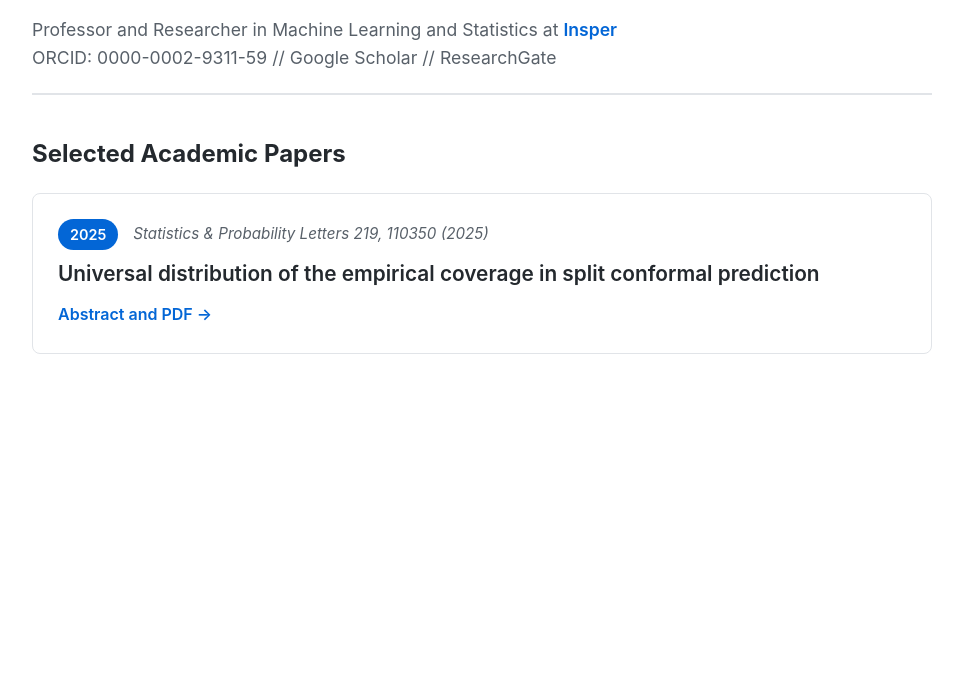
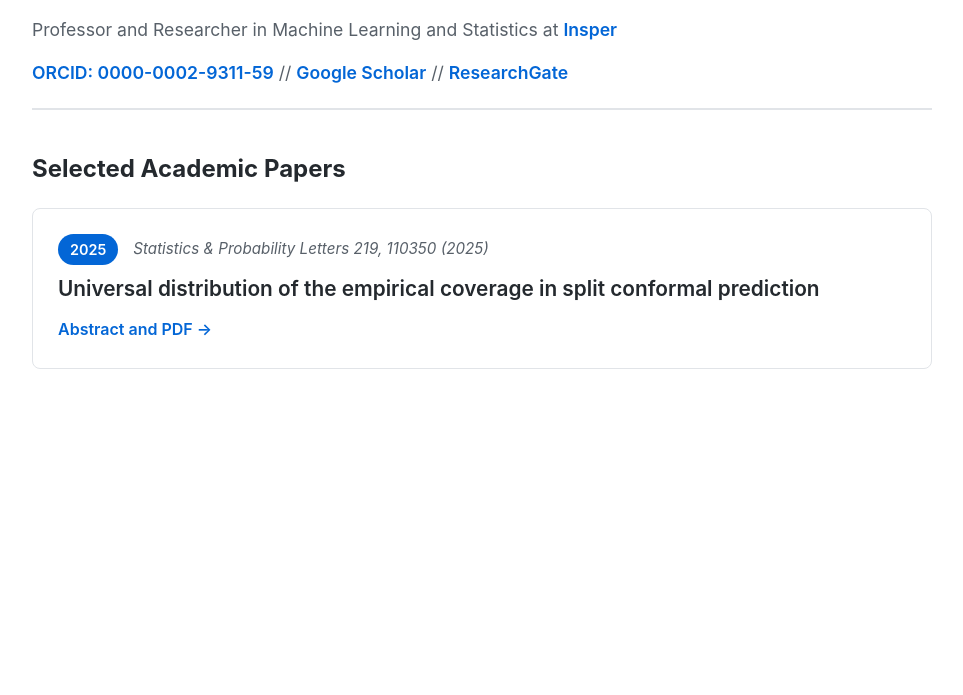
Before and after one commit to paulocmarquesf/paulocmarquesf.github.io, a plain HTML site: page index.html in a window 1280 px wide. Shown: the part 105-800 px from the top of the page, without its empty margins (158-1121 px from the left). Drawn offline with Linux system fonts and the light colour scheme.

Commit message:
Update index.html

```diff
--- a/index.html
+++ b/index.html
@@ -27,7 +27,7 @@
     <header>
         <h1>Paulo C. Marques F.</h1>
         <p class="bio">Professor and Researcher in Machine Learning and Statistics at <a href="https://www.insper.edu.br" class="read-more">Insper</a></p>
-        <p class="bio">ORCID: 0000-0002-9311-59 // Google Scholar // ResearchGate</p>
+        <p class="bio"><a href="https://orcid.org/0000-0002-9311-5979" class="read-more">ORCID: 0000-0002-9311-59</a> // <a href="https://scholar.google.com/citations?user=nrFN-RAAAAAJ" class="read-more">Google Scholar</a> // <a href="https://www.researchgate.net/profile/Paulo-Marques-F"  class="read-more">ResearchGate</a></p>
     </header>
 
     <main>
```
